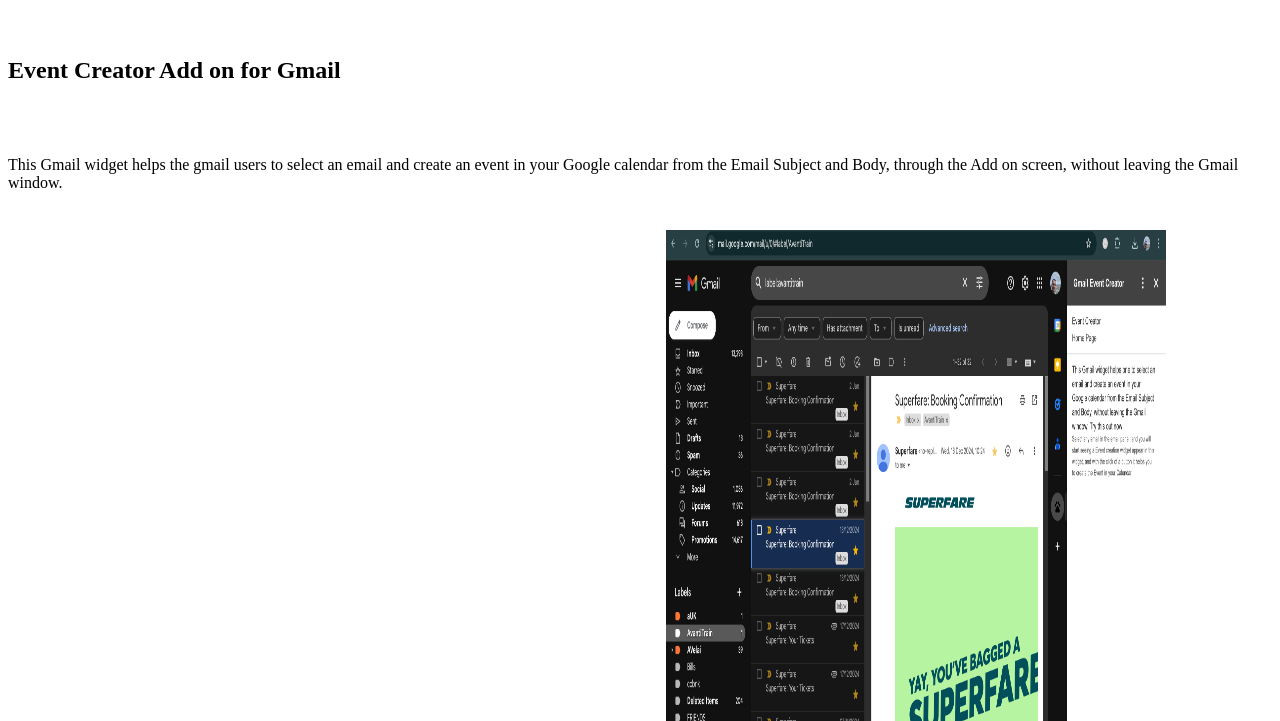
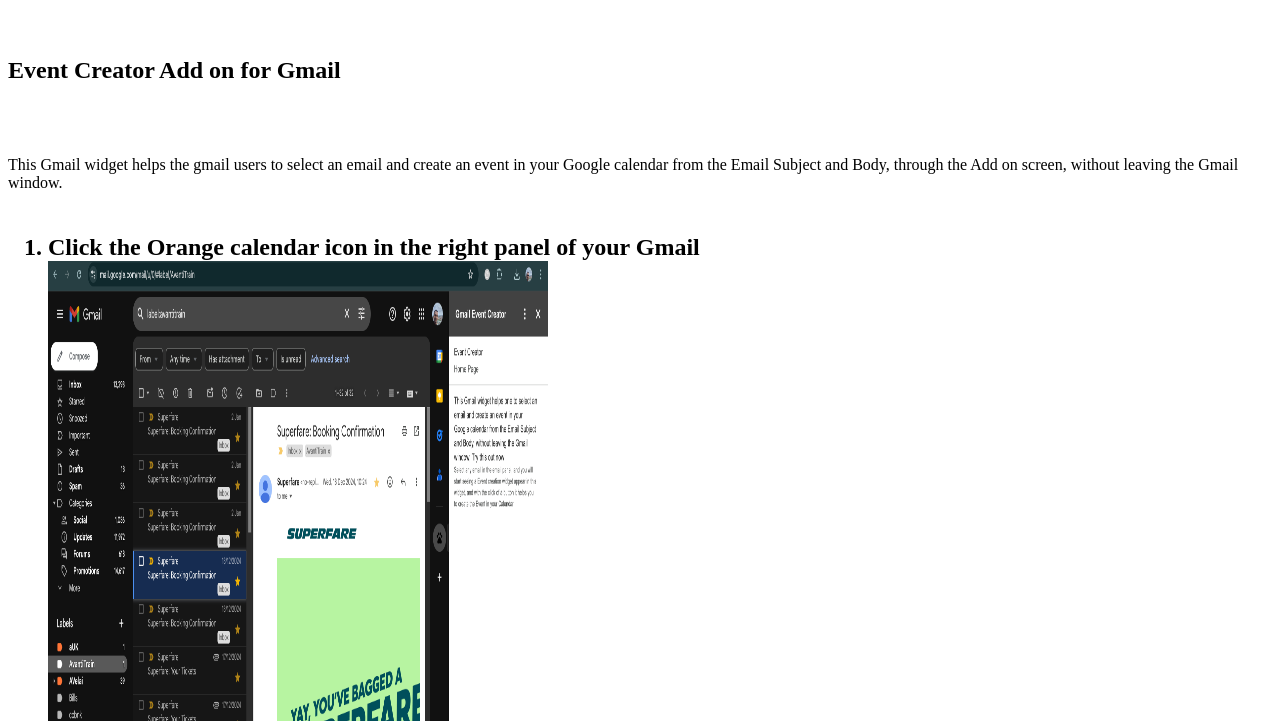
Before and after one commit to Y2KPRABU/Y2KPRABU, a plain HTML site: page index.html in a window 1280 px wide. Shown: the part 79-800 px from the top of the page. Drawn offline with Linux system fonts and the light colour scheme.

Commit message:
Update index.html

```diff
--- a/index.html
+++ b/index.html
@@ -9,14 +9,16 @@
   through the Add on screen, without leaving the Gmail window.
   <br/><br/>
   <h2 How to use it</h2>
-    Click the Orange calendar icon in the right panel of your Gmail
-      <img src="Homepage.png" alt="Home Page on Add on Selection" width="500" height="600"></img>
+      <OL>
+    <LI>Click the Orange calendar icon in the right panel of your Gmail</LI>
+    <LI>  <img src="./Homepage.png" alt="Home Page on Add on Selection" width="500" height="600"></img></LI>
     Select any email in the email panel on the left
     you will see that the add-on view refreshes with the Subject of the email title
     It also shows a DateTime picker for Event start date and Event End date.
     Select the Appropriate Date and Time of the Event
     Click on Convert to Event.
     thats it .. within 2 seconds, the event is created in your calendar now, without leaving the Gmail window.
+    </OL>
     Hope you love this add on.
     thanks
 </p>
```
